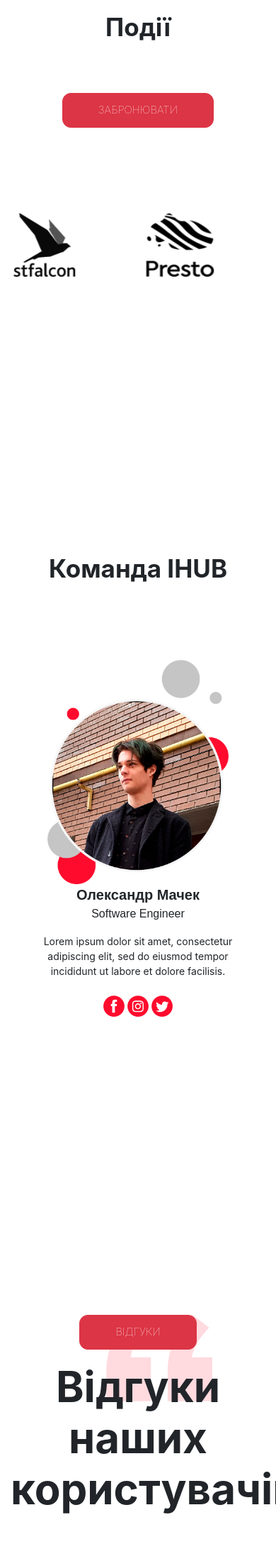
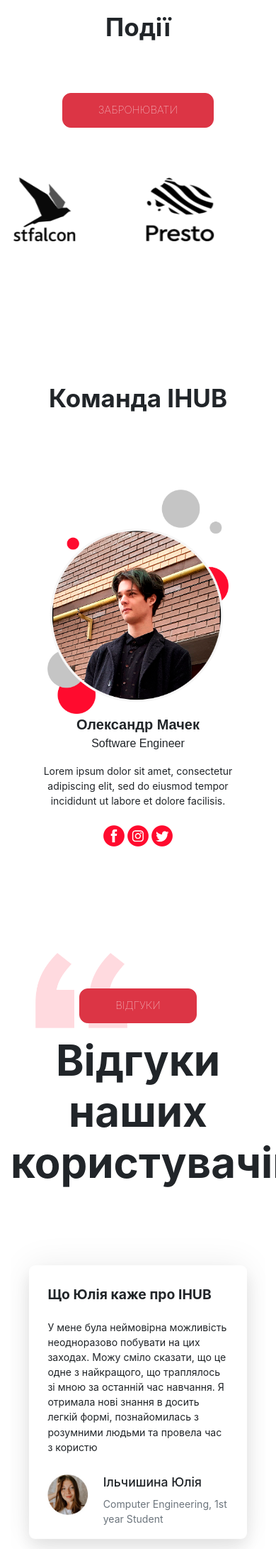
Before and after one commit to youbrain/ihub, a Flask app: page / in a window 390 px wide. Shown: the part 1106-3289 px from the top of the page at 71% size. Run offline with Flask 2, Linux system fonts and the light colour scheme; data that the repository does not hold is empty; some libraries are stand-ins or nearby versions.

Commit message:
adaptive of home page fix

```diff
--- a/static/calendar.css
+++ b/static/calendar.css
@@ -238,7 +238,7 @@
 
 .today_btn{
     display: inline;
-    padding-left: 35px;
+    padding-left: 15px;
 }
 
 
--- a/static/index.css
+++ b/static/index.css
@@ -208,7 +208,8 @@
 
 
 #partners {
-
+	padding-top: 0;
+	padding-bottom: 150px;
     overflow: hidden;
     display: flex;
     /*width: calc(250px * 14);*/
@@ -235,8 +236,8 @@
 }*/
 
 #team {
-	padding-top: 320px;
-	padding-bottom: 320px;
+	/*padding-top: 320px;*/
+	padding-bottom: 150px;
 }
 .team-part .name {
     font-family: 'Montserrat', sans-serif;
@@ -346,7 +347,8 @@
 
 #reviews .text-secondary {
 	position: absolute;
-	margin-top: 35px
+	margin-top: 35px;
+	/*margin-left: -27px;*/
 }
 #reviews .item {
 	margin: 85px;
@@ -382,12 +384,12 @@
 }
 
 #reviews {
-	padding-bottom: 300px;
+	padding-bottom: 150px;
 	background-image: url('img/123.png');
 	background-repeat: no-repeat;
-	background-position: 150px 50px;
-	background-size: 300px;
-	margin-top: 50px;
+	background-position: 100px 0px;
+	background-size: 250px;
+	/*padding-top: 150px;*/
 	overflow: hidden !important;
 }
 
@@ -499,10 +501,13 @@
 		left: 0%;
 	}
 	.reviews-carousel .item {
-		margin: 40px 65px 55px 65px !important;
+		/*padding-top: 150px;*/
+		margin: 80px 65px 65px 65px !important;
 	}
 	#reviews {
-		background-size: 150px;
+		background-size: 130px;
+		background-position: 50px 0px;
+
 	}
 }
 @media screen and (max-width: 1129px) {
@@ -511,9 +516,14 @@
 	}
 }
 @media screen and (max-width: 574px) {
-	#reviews .item {
-		margin: 35px !important;
- 		box-shadow: 0 7px 14px rgba(0,0,0,0.25), 0 5px 5px rgba(0,0,0,0.22) !important;
+	#reviews .item{
+		/*padding: 5px;*/
+		transform: scale(0.8);
+		margin: 35px 5px 35px 5px !important;
+ 		/*box-shadow: 0 7px 14px rgba(0,0,0,0.25), 0 5px 5px rgba(0,0,0,0.22) !important;*/
+	}
+	#reviews .author {
+		font-size: 20px;
 	}
 	#beta {
 		text-align: center !important;
--- a/templates/index.html
+++ b/templates/index.html
@@ -229,7 +229,7 @@
             </div>
         </div>
         <h2>Відгуки наших користувачів</h2>
-        <div class="reviews-carousel owl-carousel owl-theme pt-4">
+        <div class="reviews-carousel owl-carousel owl-theme">
             <div class="item">
                 <span class="sub-title"><b>Що Юлія каже про IHUB</b></span>
                 <br><br>
@@ -245,7 +245,7 @@
                     <img src="static/img/tg_image_2537489710.jpeg" class="mr-4">
                     <h3 class="author">Ільчишина Юлія</h3>
                     <!-- <br> -->
-                    <span class="text-secondary">Computer Engineering, 1d year Student</span>
+                    <span class="text-secondary">Computer Engineering, 1st year Student</span>
                 </div>
             </div>
             <div class="item">
@@ -260,14 +260,14 @@
                     <img src="static/img/tg_image_619961341.jpeg" class="mr-4">
                     <h3 class="author">Швайко Валерія</h3>
                     <!-- <br> -->
-                    <span class="text-secondary">Computer Engineering, 1d year Student</span>
+                    <span class="text-secondary">Computer Engineering, 1st year Student</span>
                 </div>
             </div>
             <div class="item">
                 <span class="sub-title"><b>Що Богдан каже про IHUB</b></span>
                 <br><br>
                 <span>
-                    Особисто для мене, iHUB - це місце креативних, продуктивних та веселих людей. Кожного разу, коли я відвідував iHUB, я був переповнений крутими емоціями тавраженнями, а навички які там набував - це те, заради чого я готовий приходити знову і знову. Будь-який захід в iHUB - це чудово проведений час в компанії друзів, а також знайомство із новими людьми, однодумцями. Найкрутіші заходи, які відбувалисьв стінах iHUB це напевно заходи у форматі "Students-For-Students".
+                    Особисто для мене, iHUB - це місце креативних, продуктивних та веселих людей. Кожного разу, коли я відвідував iHUB, я був переповнений крутими емоціями тавраженнями, а навички які там набував - це те, заради чого я готовий приходити знову і знову. Будь-який захід в iHUB - це чудово проведений час в компанії друзів, а також знайомство із новими людьми, однодумцями.
                 </span>
                 <br><br>
 
@@ -275,7 +275,7 @@
                     <img src="static/img/tg_image_235696650.jpeg" class="mr-4">
                     <h3 class="author">Томчишен Богдан</h3>
                     <!-- <br> -->
-                    <span class="text-secondary">Computer Engineering, 1d year Student</span>
+                    <span class="text-secondary">Computer Engineering, 1st year Student</span>
                 </div>
             </div>
             <div class="item">
```
Lines whose indentation alone changed are shown as unchanged.
